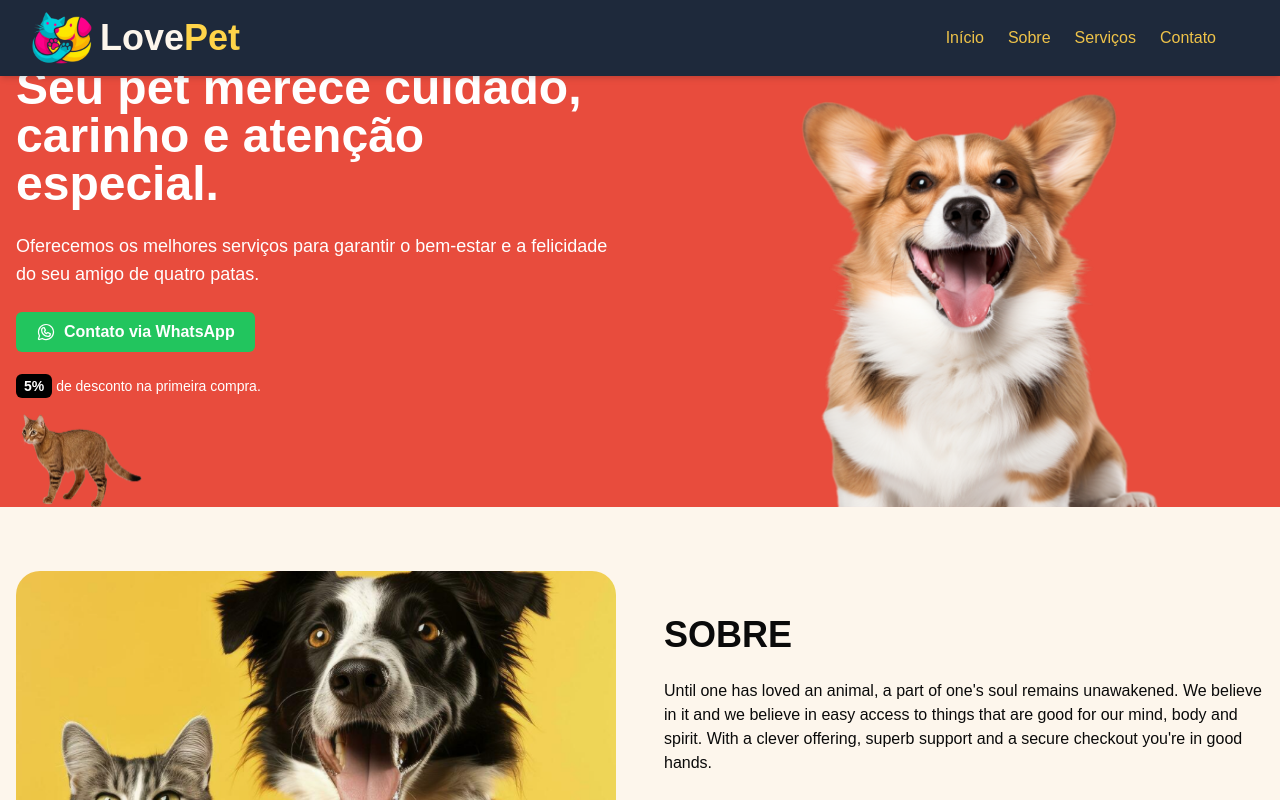
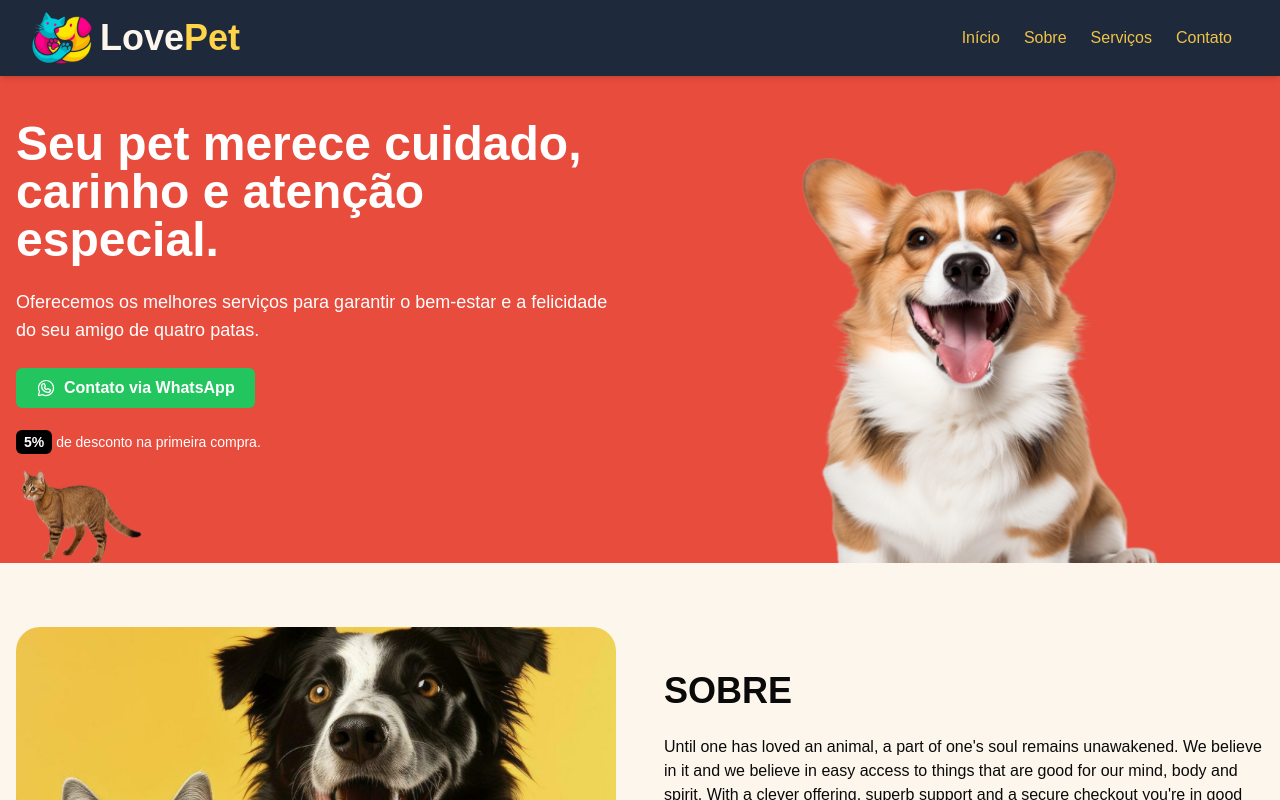
Before and after one commit to marciomrcr/desenvolvendo-mulheres, a Next.js app: page / in a window 1280 px wide. Shown: the top 800 px of the page. Built offline with nearby package versions, Linux system fonts and the light colour scheme.

Commit message:
fix: ajuste no MT do texto Hero

```diff
--- a/src/app/_components/header.tsx
+++ b/src/app/_components/header.tsx
@@ -10,7 +10,7 @@ export function Header() {
   const [open, setOpen] = useState(false);
 
   return (
-    <header className="fixed top-0 left-0 w-full z-50 bg-[#1E293B] text-[#EFC349] shadow-md pr-8 ">
+    <header className="fixed top-0 left-0 w-full z-50 bg-[#1E293B] text-[#EFC349] shadow-md pr-4 ">
       <div className="container-default flex items-center justify-between py-2 mx-auto px-4 md:px-8">
         {/* Logo e nome */}
         <div className="flex items-center gap-2">
--- a/src/app/_components/hero.tsx
+++ b/src/app/_components/hero.tsx
@@ -7,7 +7,7 @@ export function Hero() {
   return (
     <section
       id="home"
-      className="bg-[#E84C3D] text-white relative overflow-hidden"
+      className="bg-[#E84C3D] text-white relative overflow-hidden mt-14"
     >
       <div>
         <Image
```
